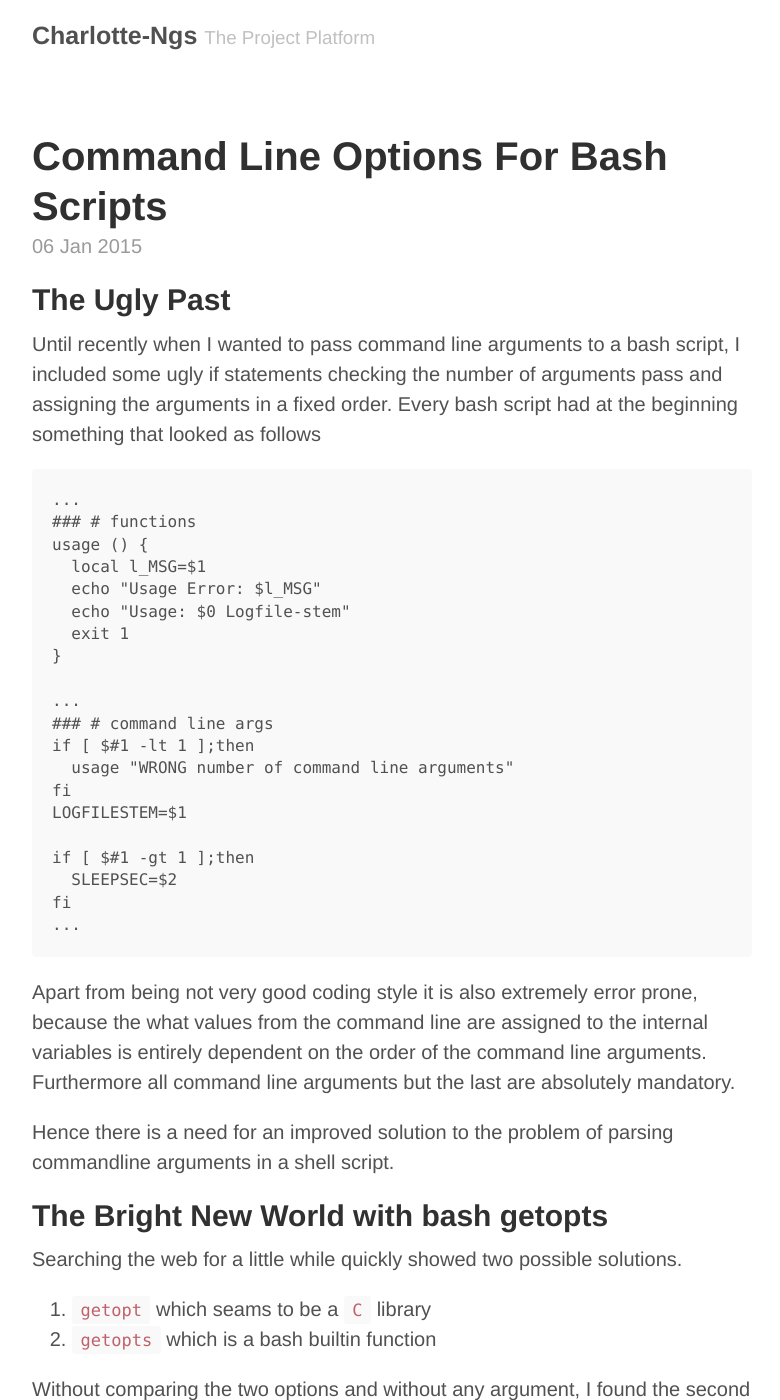
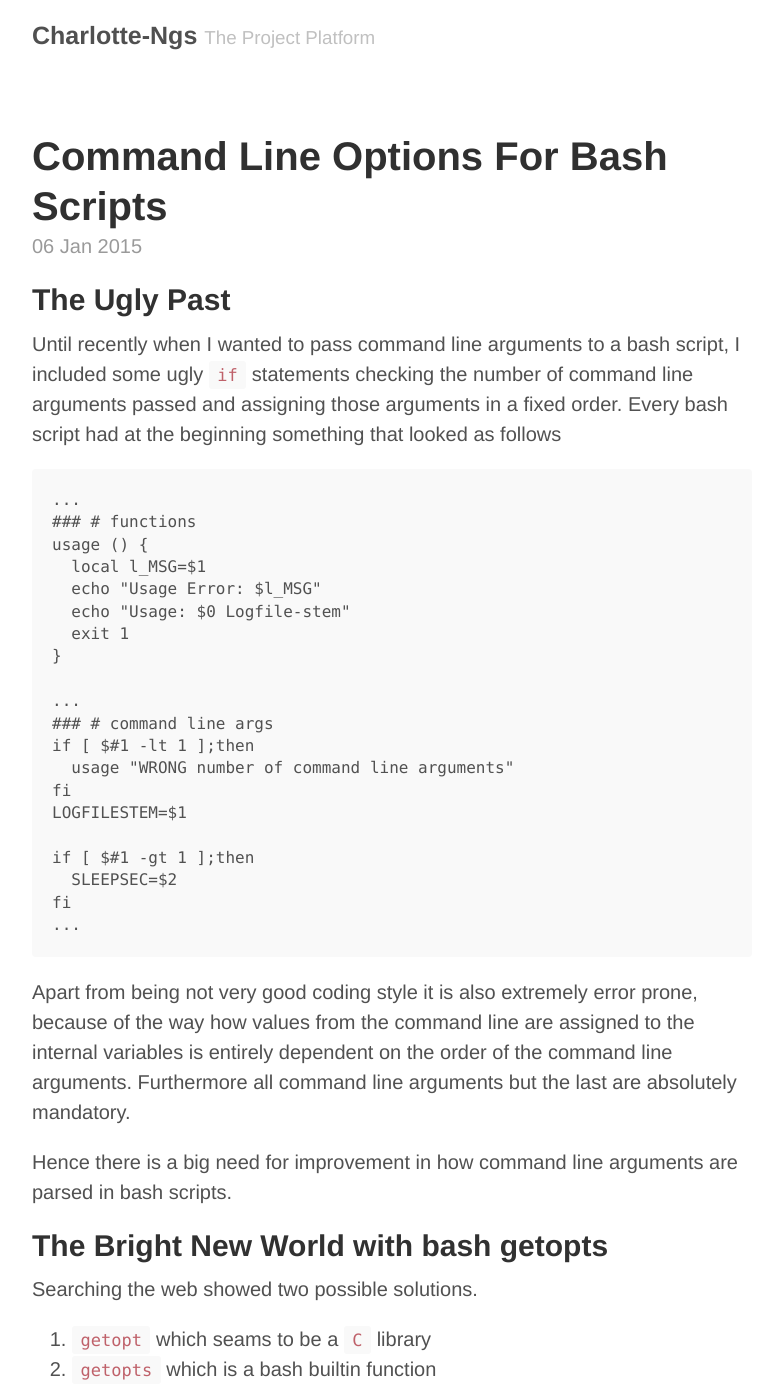
Before and after one commit to charlotte-ngs/charlotte-ngs.github.io, a Jekyll site: the page built from _posts/2015-01-06-BashCommandLineArgs.md, in a window 1280 px wide and 1400 px high. Shown: the whole window, without its empty margins (248-1028 px from the left). Built offline with Jekyll 4.4.1, drawn with Linux system fonts in a browser that asks for light colours; Markdown is read by kramdown in place of the engine named in the settings; some of the changed text lies outside the part shown.

Commit message:
Corrected some typos and muddled wording

````diff
--- a/_posts/2015-01-06-BashCommandLineArgs.md
+++ b/_posts/2015-01-06-BashCommandLineArgs.md
@@ -10,7 +10,7 @@ output:
 
 
 ## The Ugly Past
-Until recently when I wanted to pass command line arguments to a bash script, I included some ugly if statements checking the number of arguments pass and assigning the arguments in a fixed order. Every bash script had at the beginning something that looked as follows
+Until recently when I wanted to pass command line arguments to a bash script, I included some ugly `if` statements checking the number of command line arguments passed and assigning those arguments in a fixed order. Every bash script had at the beginning something that looked as follows
 
 ```
 ...
@@ -35,18 +35,18 @@ fi
 ...
 ```
 
-Apart from being not very good coding style it is also extremely error prone, because the what values from the command line are assigned to the internal variables is entirely dependent on the order of the command line arguments. Furthermore all command line arguments but the last are absolutely mandatory.
+Apart from being not very good coding style it is also extremely error prone, because of the way how values from the command line are assigned to the internal variables is entirely dependent on the order of the command line arguments. Furthermore all command line arguments but the last are absolutely mandatory.
 
-Hence there is a need for an improved solution to the problem of parsing commandline arguments in a shell script.
+Hence there is a big need for improvement in how command line arguments are parsed in bash scripts.
 
 
 ## The Bright New World with bash getopts
-Searching the web for a little while quickly showed two possible solutions.
+Searching the web showed two possible solutions.
 
 1. `getopt` which seams to be a `C` library
 2. `getopts` which is a bash builtin function
 
-Without comparing the two options and without any argument, I found the second option to be easier. In what follows I am using an example script shown at http://tuxtweaks.com/2014/05/bash-getopts for a script I am using to start an R-script.
+Without comparing the two options and without any arguments, I found the second option to be easier. In what follows I am using an example script shown at http://tuxtweaks.com/2014/05/bash-getopts for a script that is used to start an R-script to retrieve data from a database and to do some plots.
 
 
 ## Own Example
````
